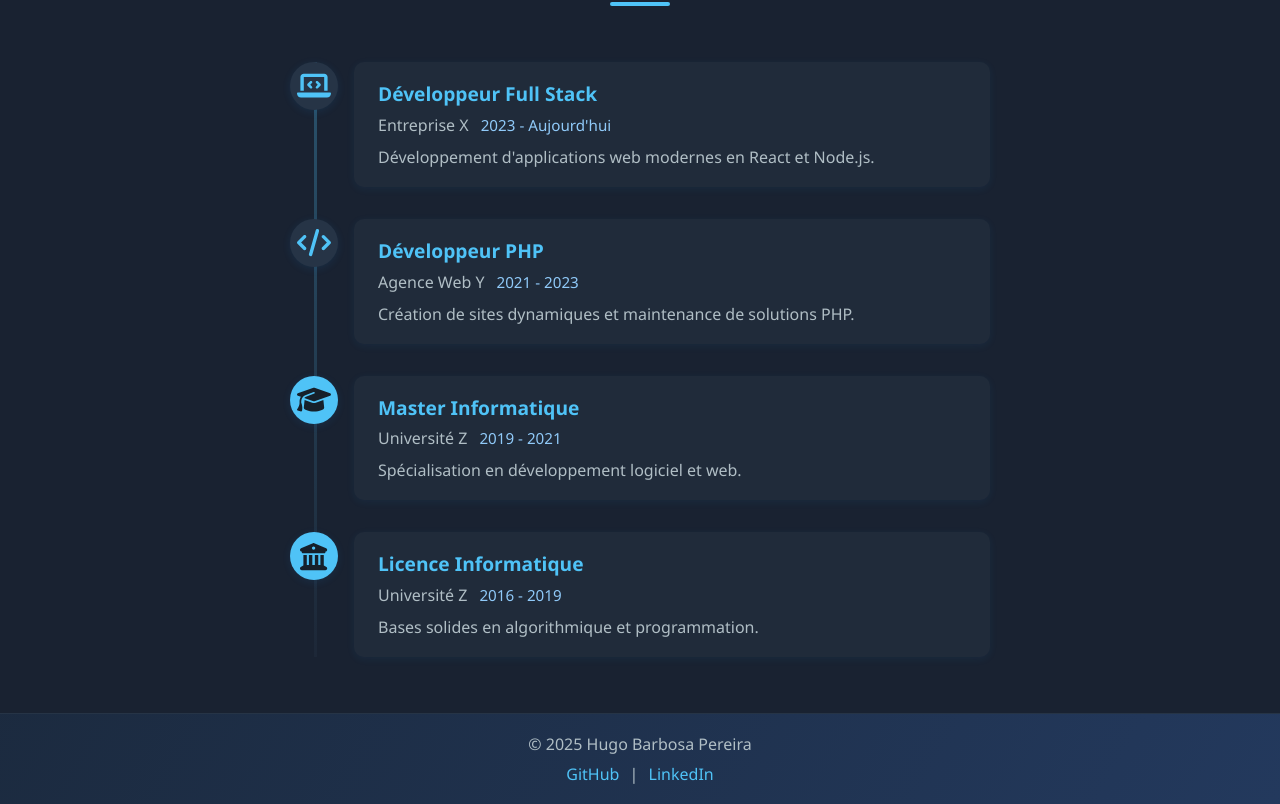
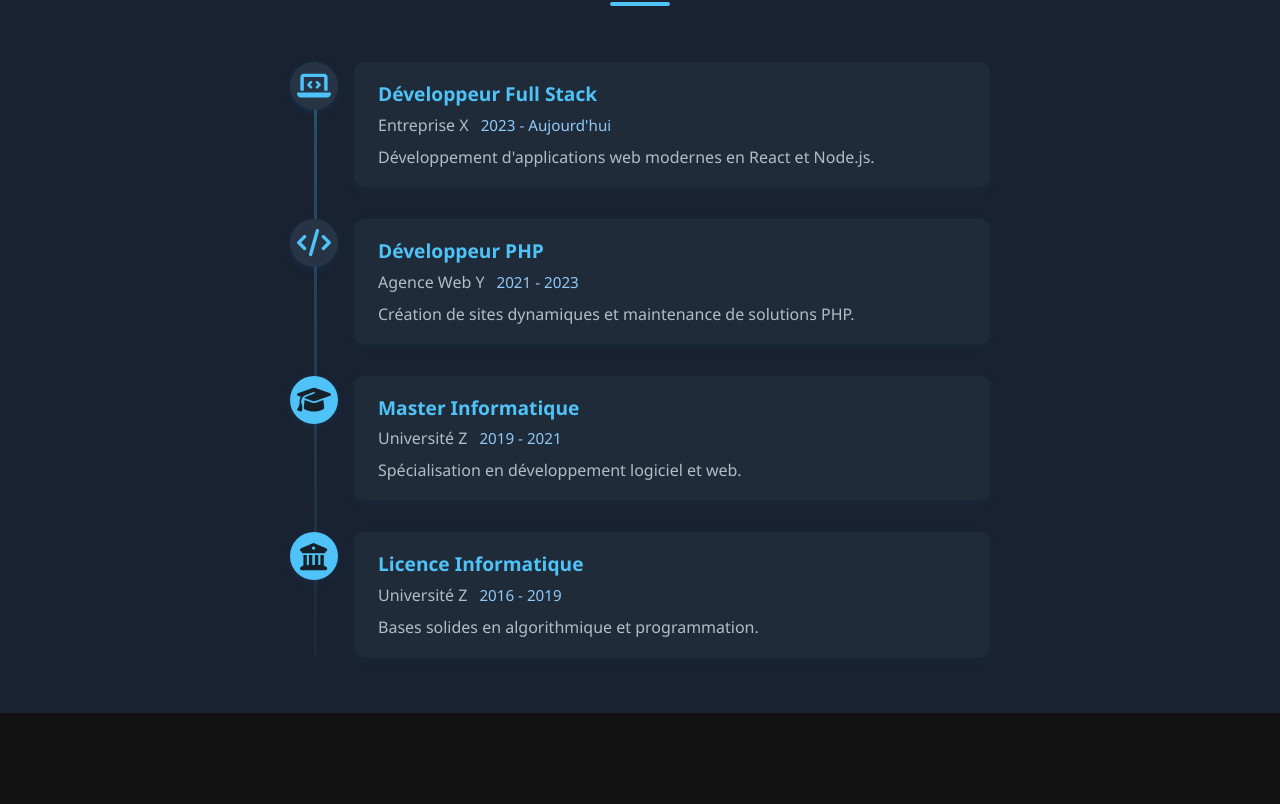
Before and after one commit to Bagass0/Portfolio, a React (Vite) app in the folder Frontend/: page / in a window 1280 px wide. Shown: the part 958-1762 px from the top of the page. After the commit the page ends 1671 px from the top, so only its background shows below. Built offline with nearby package versions, Linux system fonts and the light colour scheme.

Commit message:
bug fix folders

```diff
--- a/Frontend/src/App.jsx
+++ b/Frontend/src/App.jsx
@@ -1,7 +1,7 @@
 import './App.css';
 import { Routes, Route } from 'react-router-dom';
 import Navbar from './composants/Navbar';
-import Footer from './composants/Footer';
+// import Footer from './composants/Footer';
 import Home from './pages/Home';
 import Projects from './pages/Projects';
 import About from './pages/About';
@@ -19,7 +19,7 @@ function App() {
         <Route path="/contact" element={<Contact />} />
         <Route path="*" element={<NotFound />} />
       </Routes>
-      <Footer />
+      {/* <Footer /> */}
     </div>
   );
 }
--- a/Frontend/src/Composants/Footer.jsx
+++ /dev/null
@@ -1,20 +0,0 @@
-import '../styles/Footer.css';
-
-const Footer = () => (
-  <footer className="footer">
-    <div className="footer-content">
-      <span>&copy; {new Date().getFullYear()} Hugo Barbosa Pereira</span>
-      <span>
-        <a href="https://github.com/Bagass0" target="_blank" rel="noopener noreferrer">
-          GitHub
-        </a>
-        {' | '}
-        <a href="https://linkedin.com/in/hugo-barbosa-pereira" target="_blank" rel="noopener noreferrer">
-          LinkedIn
-        </a>
-      </span>
-    </div>
-  </footer>
-);
-
-export default Footer;
--- a/Frontend/src/Styles/Footer.css
+++ /dev/null
@@ -1,26 +0,0 @@
-.footer {
-  color: #b0bec5;
-  padding: 18px 0;
-  text-align: center;
-  font-size: 1rem;
-  border-top: 1px solid #263446;
-}
-
-.footer-content {
-  display: flex;
-  flex-direction: column;
-  gap: 6px;
-  align-items: center;
-  justify-content: center;
-}
-
-.footer a {
-  color: #4fc3f7;
-  text-decoration: none;
-  margin: 0 6px;
-  transition: color 0.2s;
-}
-
-.footer a:hover {
-  color: #e3f2fd;
-}
```
